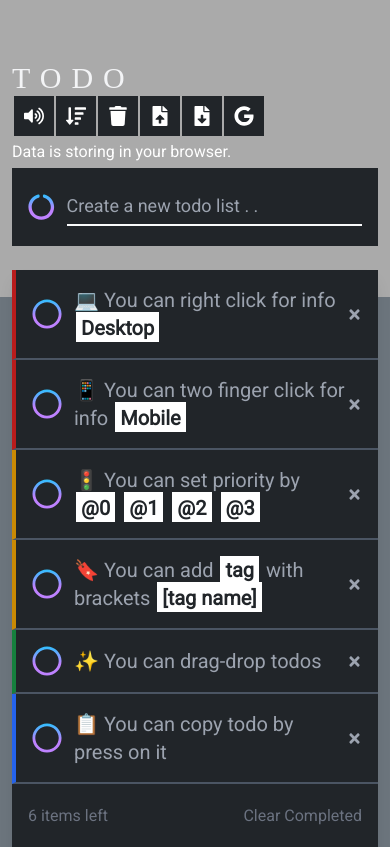
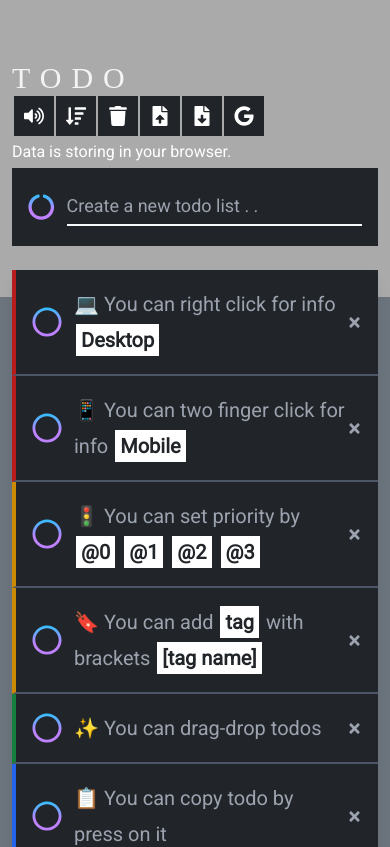
Before and after one commit to ekurt/react-todo-app, a React (Vite) app: page / in a window 390 px wide. Shown: the top 847 px of the page. Built offline with nearby package versions, Linux system fonts and the light colour scheme; no server answers; a web font is replaced by a local one.

Commit message:
changed todo line height

```diff
--- a/src/components/Todo/index.module.css
+++ b/src/components/Todo/index.module.css
@@ -15,7 +15,7 @@
 }
 
 .todoItem {
-  @apply w-full break-words overflow-hidden;
+  @apply w-full break-words overflow-hidden leading-[1.8] md:leading-normal;
 }
 
 mark {
```
